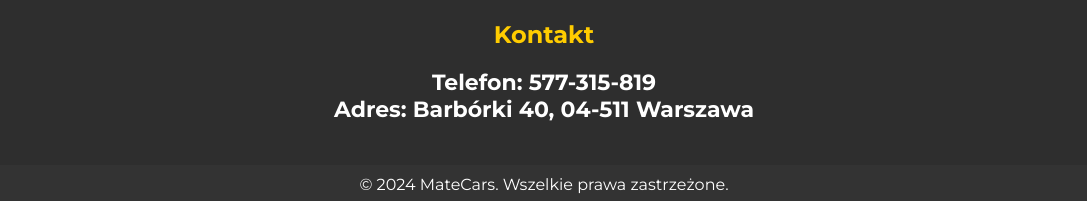
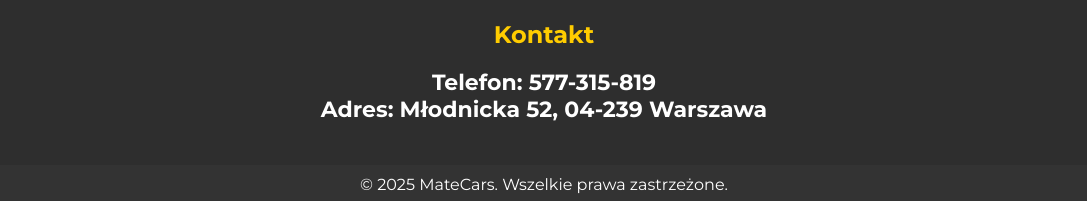
Before and after one commit to MixM4r/MateCars, a plain HTML site: page index.html in a window 1280 px wide. Shown: the part 1318-1519 px from the top of the page, without its empty margins (96-1183 px from the left). Drawn offline with Linux system fonts and the light colour scheme.

Commit message:
Update index.html

```diff
--- a/index.html
+++ b/index.html
@@ -48,14 +48,14 @@
             <h3 style="color: #ffcc00; text-align: center;">Kontakt</h3> <!-- Żółty nagłówek -->
             <p class="contact-info" style="text-align: center; color: white;">
                 Telefon: 577-315-819<br>
-                Adres: Barbórki 40, 04-511 Warszawa
+                Adres: Młodnicka 52, 04-239 Warszawa
             </p>
         </section>
     </main>
 
     <footer>
         <div class="container">
-            <p style="text-align: center;">© 2024 MateCars. Wszelkie prawa zastrzeżone.</p>
+            <p style="text-align: center;">© 2025 MateCars. Wszelkie prawa zastrzeżone.</p>
         </div>
     </footer>
 
```
